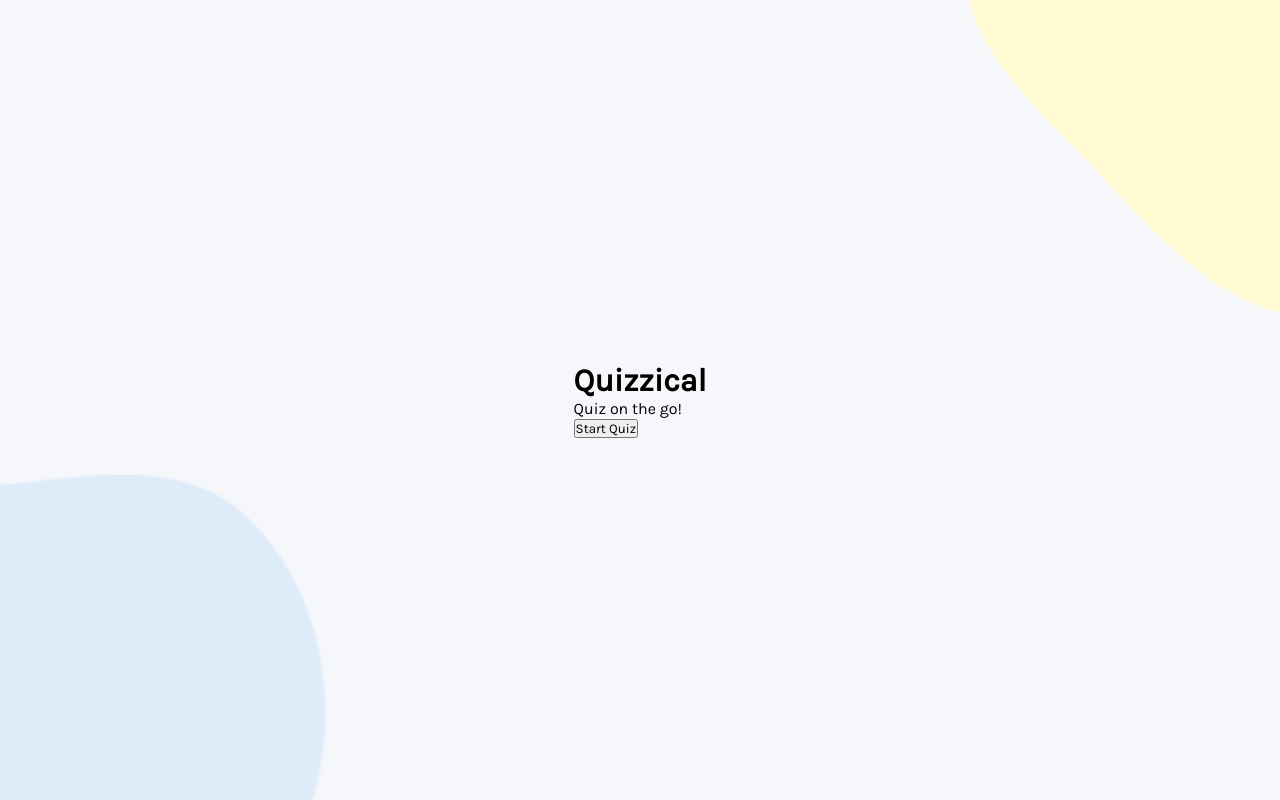
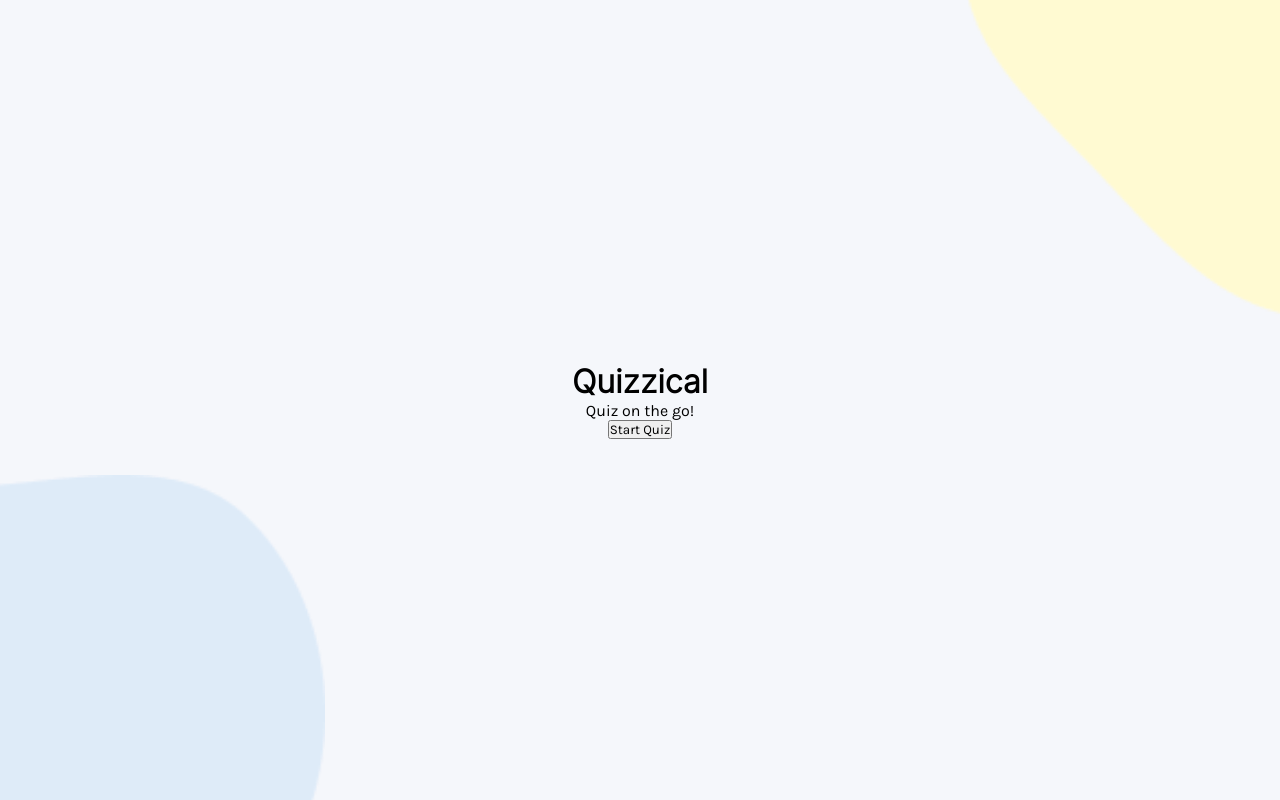
Before and after one commit to tanushsethi/quizzical-app, a React (Create React App) app: page / in a window 1280 px wide. Built offline with nearby package versions, Linux system fonts and the light colour scheme.

Commit message:
overlay styles

```diff
--- a/src/index.css
+++ b/src/index.css
@@ -41,3 +41,14 @@
   bottom: 0px;
   transform: translate(-50%, 50%);
 }
+
+.overlay{
+  display: flex;
+  flex-direction: column;
+  justify-content: center;
+  align-items: center;
+}
+
+.overlay h1{
+  font-family: 'Inter', sans-serif;
+}
```
